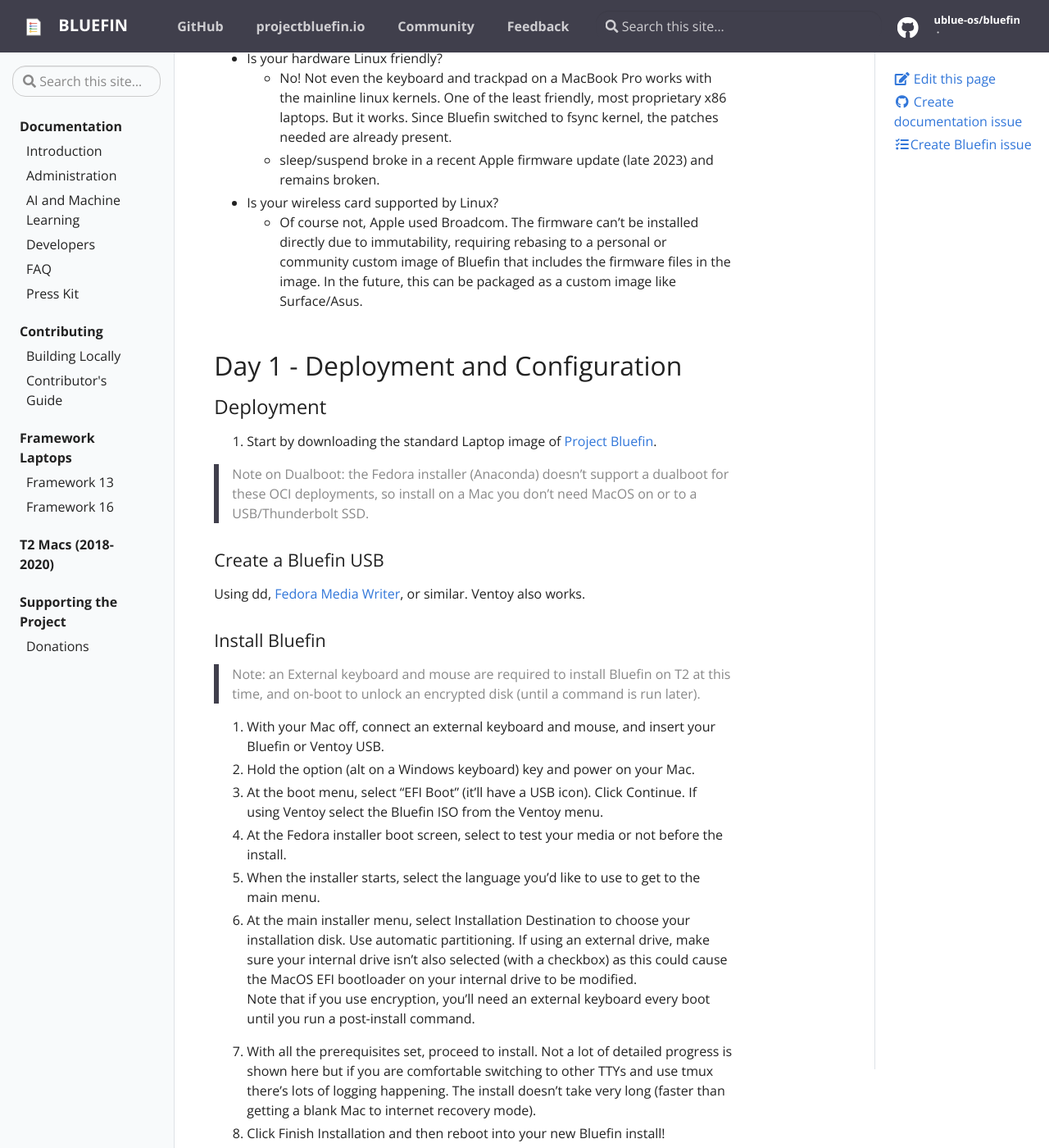
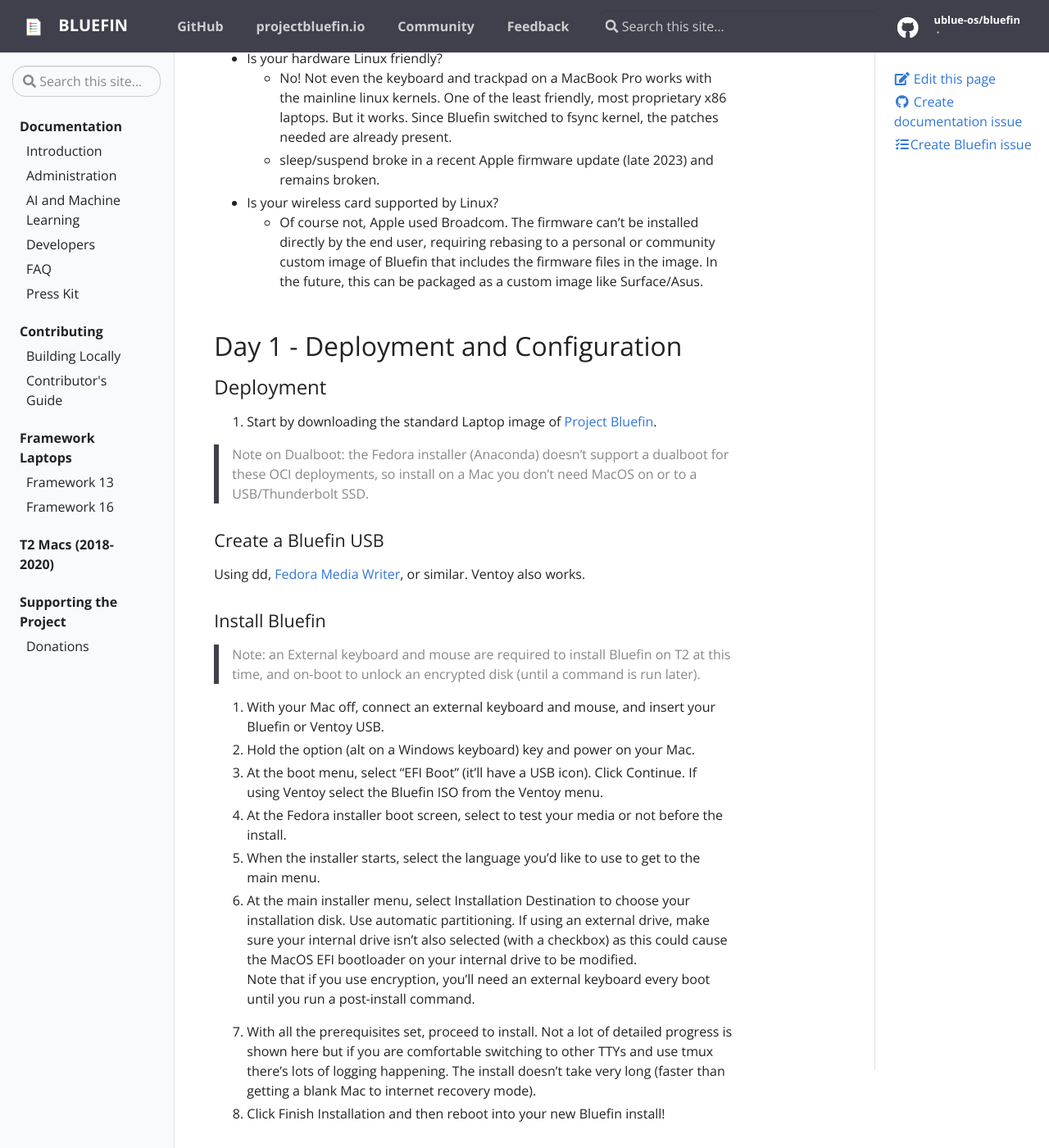
Before and after one commit to ublue-os/bluefin-docs, a Jekyll site: the page built from _docs/t2-mac.md, in a window 1280 px wide and 1400 px high, scrolled down 492 px. Shown: the whole window at 82% size. Built offline with Jekyll 4.4.1, drawn with Linux system fonts in a browser that asks for light colours; some of the changed text lies outside the part shown.

Commit message:
Update t2-mac.md

```diff
--- a/_docs/t2-mac.md
+++ b/_docs/t2-mac.md
@@ -17,7 +17,7 @@
     - No! Not even the keyboard and trackpad on a MacBook Pro works with the mainline linux kernels. One of the least friendly, most proprietary x86 laptops. But it works. Since Bluefin switched to fsync kernel, the patches needed are already present.
     - sleep/suspend broke in a recent Apple firmware update (late 2023) and remains broken.
   - Is your wireless card supported by Linux?
-    - Of course not, Apple used Broadcom. The firmware can't be installed directly due to immutability, requiring rebasing to a personal or community custom image of Bluefin that includes the firmware files in the image. In the future, this can be packaged as a custom image like Surface/Asus.
+    - Of course not, Apple used Broadcom. The firmware can't be installed directly by the end user, requiring rebasing to a personal or community custom image of Bluefin that includes the firmware files in the image. In the future, this can be packaged as a custom image like Surface/Asus.
 
 ## Day 1 - Deployment and Configuration
 
```
Also changed, not shown: other parts of _docs/t2-mac.md (+1 -1 lines).
